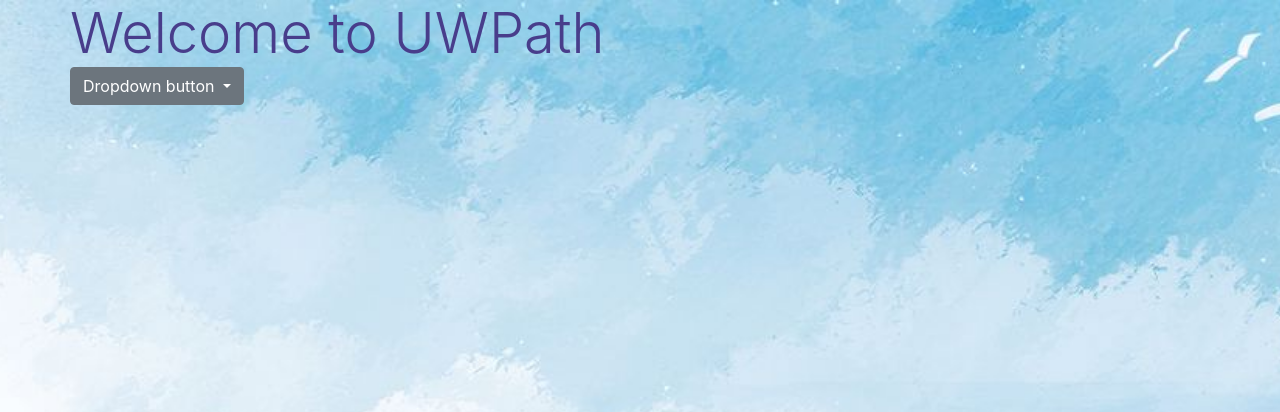
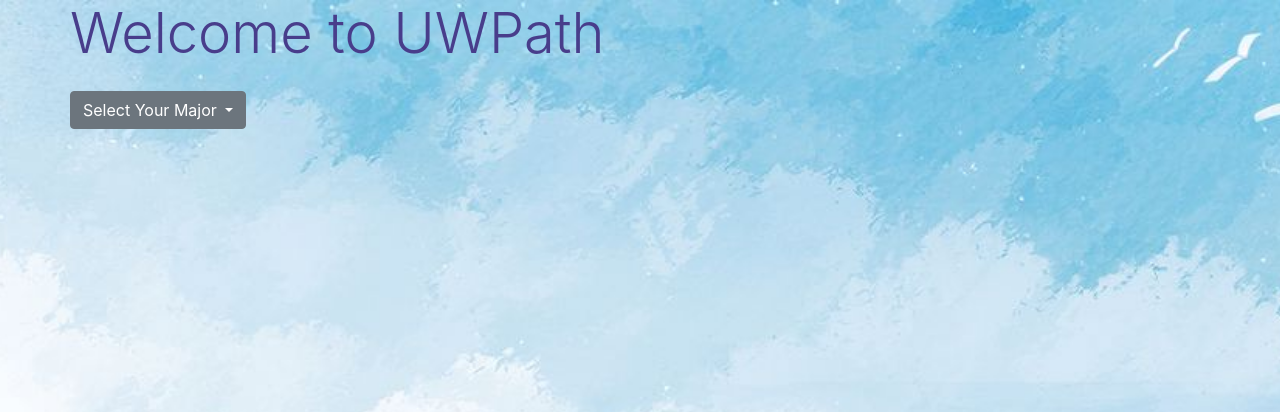
Before and after one commit to UW-Path/DataParsing, a Django app: page / in a window 1280 px wide. Shown: the top 412 px of the page. Run offline with Django 3.2, Linux system fonts and the light colour scheme; data that the repository does not hold is empty; some libraries are stand-ins or nearby versions.

Commit message:
Drop down working

```diff
--- a/UWPathWebsite/UWPath/static/css/style.css
+++ b/UWPathWebsite/UWPath/static/css/style.css
@@ -1,3 +1,5 @@
+/*Need to clear cache ctrl F5 to see css change*/
+
 div {
     color: darkslateblue;
 }
@@ -10,3 +12,9 @@ body {
   -o-background-size: cover;
   background-size: cover;
 }
+
+.scrollable-dropdown {
+  height: auto;
+  max-height: 300px;
+  overflow-x: hidden;
+}
--- a/UWPathWebsite/UWPath/views.py
+++ b/UWPathWebsite/UWPath/views.py
@@ -151,5 +151,5 @@ class Requirements_List(APIView):
         serializer = RequirementsSerializer(list, many=True)
         return Response(serializer.data)
     def get_unique_major(self, format=None):
-        querySet = Requirements.objects.values('program_name').distinct()
+        querySet = Requirements.objects.values('program_name').order_by('program_name').distinct()
         return querySet
--- a/UWPathWebsite/django_projects/settings.py
+++ b/UWPathWebsite/django_projects/settings.py
@@ -129,3 +129,7 @@ USE_TZ = True
 # https://docs.djangoproject.com/en/3.0/howto/static-files/
 
 STATIC_URL = '/static/'
+
+STATICFILES_DIRS = [
+    'UWPath/static/',
+]
--- a/UWPathWebsite/templates/base.html
+++ b/UWPathWebsite/templates/base.html
@@ -3,11 +3,11 @@
 <html lang="en">
 <head>
     <meta charset="UTF-8">
-    <link rel="stylesheet" href="{% static 'css/style.css' %}">
     <script src="https://code.jquery.com/jquery-3.2.1.slim.min.js" integrity="sha384-KJ3o2DKtIkvYIK3UENzmM7KCkRr/rE9/Qpg6aAZGJwFDMVNA/GpGFF93hXpG5KkN" crossorigin="anonymous"></script>
     <script src="https://cdnjs.cloudflare.com/ajax/libs/popper.js/1.12.9/umd/popper.min.js" integrity="sha384-ApNbgh9B+Y1QKtv3Rn7W3mgPxhU9K/ScQsAP7hUibX39j7fakFPskvXusvfa0b4Q" crossorigin="anonymous"></script>
     <link href="{% static 'bootstrap/css/bootstrap.css' %}" rel="stylesheet">
     <script src="{% static 'bootstrap/js/bootstrap.min.js' %}"></script>
+    <link rel="stylesheet" href="{% static 'css/style.css' %}">
     <title>UWPath</title>
 </head>
 <body style="background-image: url({% static 'img/background.jpg' %});">
--- a/UWPathWebsite/templates/index.html
+++ b/UWPathWebsite/templates/index.html
@@ -3,21 +3,16 @@
 {% block content %}
 <div>
     <div class="display-4">Welcome to UWPath</div>
-    <div class="dropdown">
-      <button class="btn btn-secondary dropdown-toggle" type="button" id="dropdownMenuButton" data-toggle="dropdown" aria-haspopup="true" aria-expanded="false">
-        Dropdown button
-      </button>
-      <div class="dropdown-menu" aria-labelledby="dropdownMenuButton">
-        <a class="dropdown-item" href="#">Action</a>
-        <a class="dropdown-item" href="#">Another action</a>
-        <a class="dropdown-item" href="#">Something else here</a>
-      </div>
+    </br>
+    <button class="btn btn-secondary dropdown-toggle" type="button" id="dropdownMenuButton" data-toggle="dropdown" aria-haspopup="true" aria-expanded="false">
+        Select Your Major
+    </button>
+    <div class="dropdown-menu scrollable-dropdown" aria-labelledby="dropdownMenuButton">
+        {% for program in programs %}
+            <li>
+                <a class="dropdown-item" href="#">{{ program.program_name }}</a>
+            </li>
+        {%  endfor %}
     </div>
-
-    {% for program in programs %}
-        <tr>
-            {{ program.program_name }}
-        </tr>
-    {%  endfor %}
 </div>
 {% endblock %}
```
